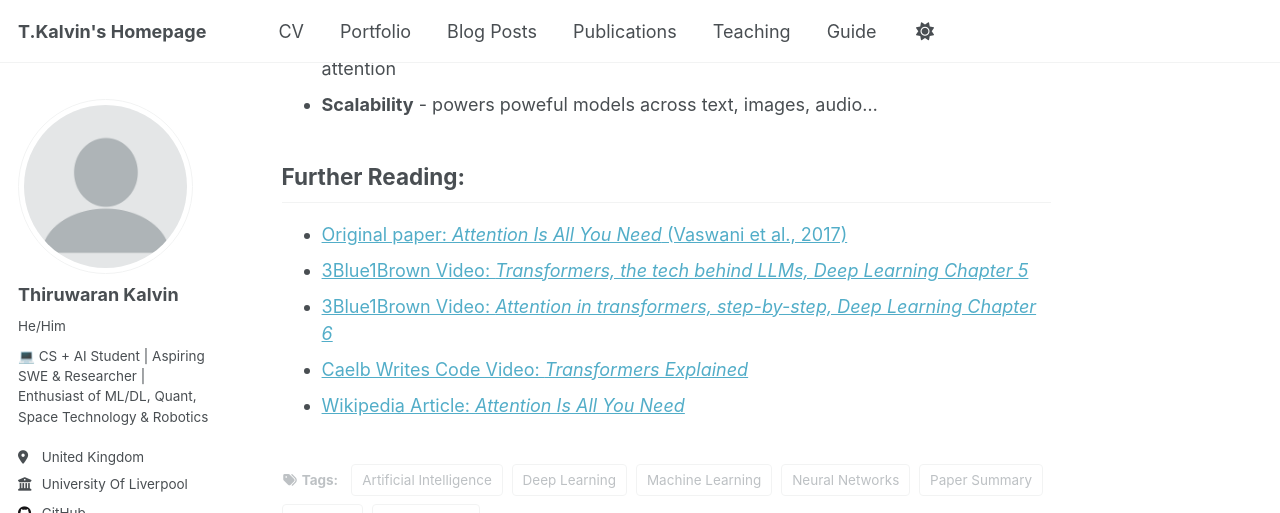
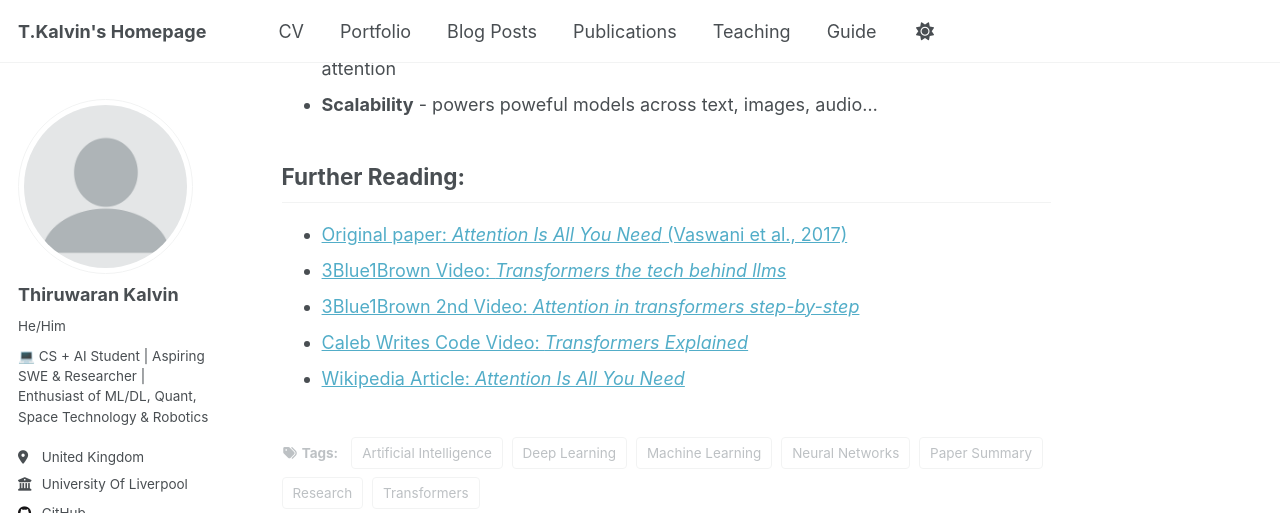
Before and after one commit to T-Kalv/T-Kalv.github.io, a Jekyll site: the page built from _posts/2025-09-12-IsAttentionReallyAllYouNeed.md, in a window 1280 px wide and 900 px high, scrolled down 3633 px, cut to the strip 0-513 px from the top of the window. Built offline with Jekyll 4.4.1, drawn with Linux system fonts in a browser that asks for light colours; a script that is not in the unit is left out.

Commit message:
Fixed Further Reading section

```diff
--- a/_posts/2025-09-12-IsAttentionReallyAllYouNeed.md
+++ b/_posts/2025-09-12-IsAttentionReallyAllYouNeed.md
@@ -94,7 +94,7 @@ For me, the key takeways were:
 
 ## Further Reading:
 - [Original paper: *Attention Is All You Need* (Vaswani et al., 2017)](https://arxiv.org/pdf/1706.03762)
-- [3Blue1Brown Video: *Transformers, the tech behind LLMs, Deep Learning Chapter 5*](https://youtu.be/wjZofJX0v4M?feature=shared)
-- [3Blue1Brown Video: *Attention in transformers, step-by-step, Deep Learning Chapter 6*](https://youtu.be/eMlx5fFNoYc?feature=shared)
-- [Caelb Writes Code Video: *Transformers Explained*](https://youtu.be/nZrZOI0oRuw?feature=shared)
+- [3Blue1Brown Video: *Transformers the tech behind llms*](https://youtu.be/wjZofJX0v4M?feature=shared)
+- [3Blue1Brown 2nd Video: *Attention in transformers step-by-step*](https://youtu.be/eMlx5fFNoYc?feature=shared)
+- [Caleb Writes Code Video: *Transformers Explained*](https://youtu.be/nZrZOI0oRuw?feature=shared)
 - [Wikipedia Article: *Attention Is All You Need*](https://en.wikipedia.org/wiki/Attention_Is_All_You_Need)
```
